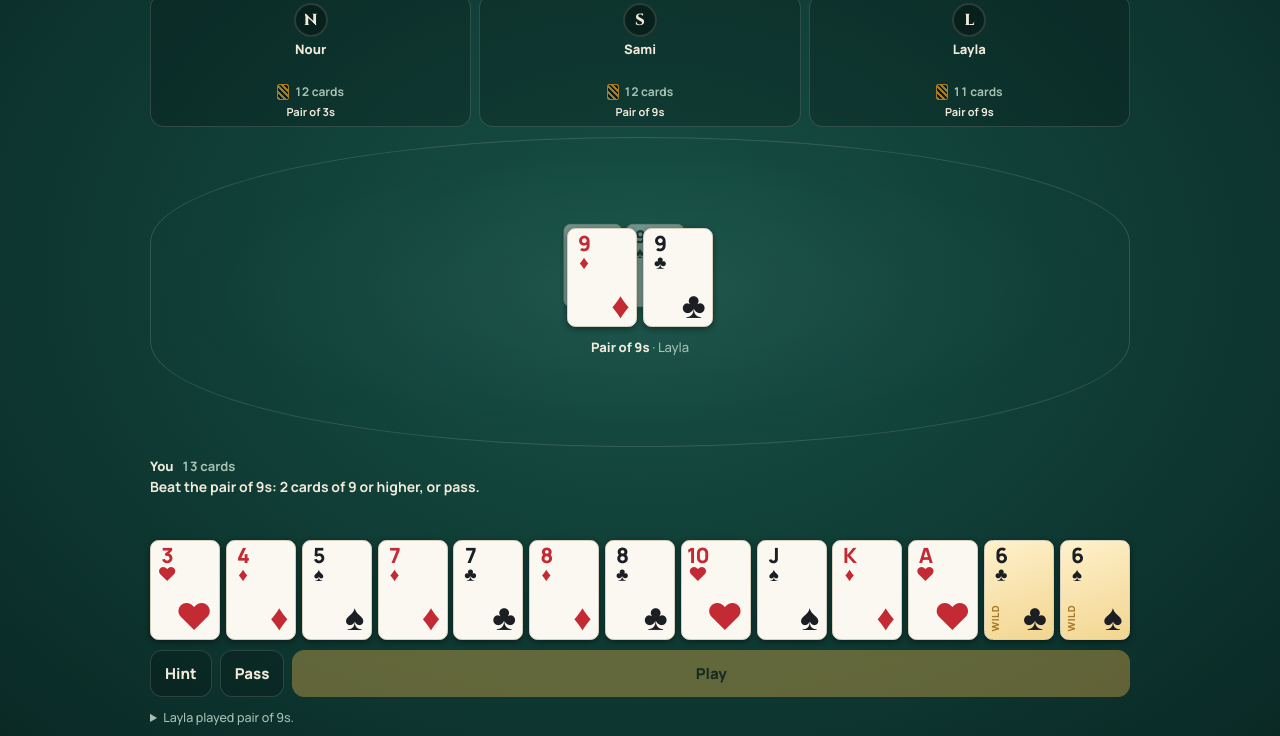
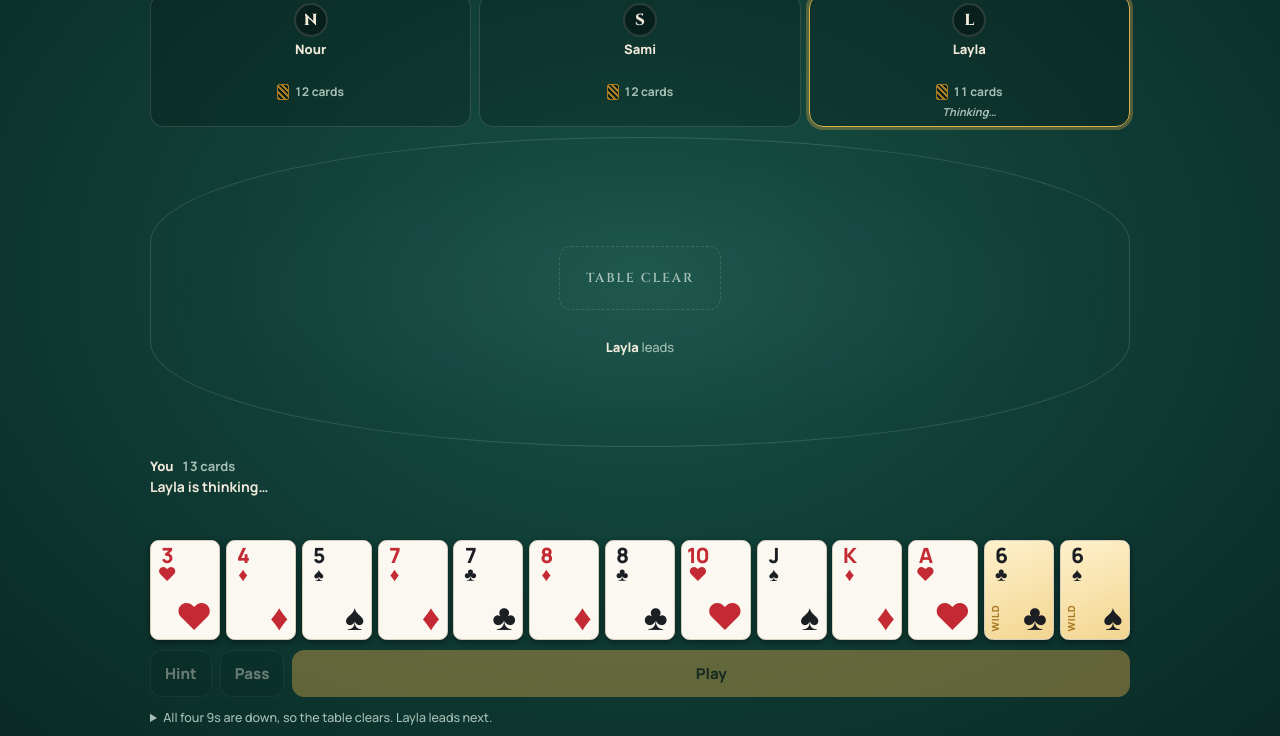
Before and after one commit to libyan11/president-and-peasant, a plain HTML site: page index.html in a window 1280 px wide. Shown: the part 64-800 px from the top of the page. Drawn offline with Linux system fonts and the light colour scheme.

Commit message:
Clear the table once four of a number are down in a round
Co-Authored-By: Claude Opus 5.5 <noreply@anthropic.com>

```diff
--- a/index.html
+++ b/index.html
@@ -320,7 +320,7 @@ function dealGame() {
   const start = Math.floor(Math.random() * n);
   deck.forEach((c, i) => S.players[(start + i) % n].hand.push(c));
   S.players.forEach(p => sortHand(p.hand));
-  Object.assign(S, { pile: null, prevPiles: [], lastBy: null, passes: 0, finish: [], firstPlay: true, sel: [], wildRank: null, banner: null, busy: false, pendingLeader: null, seq: 0, exchange: null, fresh: [], phase: 'play' });
+  Object.assign(S, { pile: null, prevPiles: [], roundCounts: {}, lastBy: null, passes: 0, finish: [], firstPlay: true, sel: [], wildRank: null, banner: null, busy: false, pendingLeader: null, seq: 0, exchange: null, fresh: [], phase: 'play' });
   S.log = [];
   addLog(`Game ${S.game} dealt. ${n} players, ${deck.length} cards.`);
   if (S.prevOrder && S.prevOrder.length === n) setupExchange();
@@ -438,6 +438,9 @@ function doPlay(pi, cards, rank, kill) {
   if (!p.hand.length) finishPlayer(pi);
   if (checkGameOver()) return;
   if (kill) { endRound(pi, `${p.name}'s 3♠ kills the round.`); return; }
+  S.roundCounts = S.roundCounts || {};
+  S.roundCounts[rank] = (S.roundCounts[rank] || 0) + cards.length;
+  if (S.roundCounts[rank] >= 4) { endRound(pi, `All four ${PLURAL[rank]} are down, so the table clears.`); return; }
   S.turn = nextActive(pi);
   nextTurn();
 }
@@ -464,7 +467,7 @@ function endRound(leader, msg) {
 
 function finishRound() {
   const L = S.pendingLeader;
-  S.pendingLeader = null; S.pile = null; S.prevPiles = []; S.passes = 0; S.lastBy = null;
+  S.pendingLeader = null; S.pile = null; S.prevPiles = []; S.passes = 0; S.lastBy = null; S.roundCounts = {};
   S.players.forEach(p => { p.last = null; });
   S.banner = null; S.busy = false; S.turn = L;
   nextTurn();
@@ -561,7 +564,8 @@ function botChoose(pi) {
     const left = hand.length - need;
     if (w > 0 && !(danger || left <= 2 || r >= 13)) continue;
     if (r === 15 && !(danger || pile.rank >= 12 || hand.length <= 4)) continue;
-    const cost = r + (nat.length > need ? 2.5 : 0) + w * 7 + (r === 15 ? 5 : 0);
+    const clears = ((S.roundCounts || {})[r] || 0) + need >= 4;
+    const cost = r + (nat.length > need ? 2.5 : 0) + w * 7 + (r === 15 ? 5 : 0) - (clears ? 4 : 0);
     if (!best || cost < best.cost) best = { cards: use, rank: r, cost };
   }
   const killer = hand.find(is3S);
@@ -703,7 +707,9 @@ function renderTable() {
   pile.innerHTML =
     (prev ? `<div class="prev" aria-hidden="true">${prev.cards.map(c => cardHTML(c)).join('')}</div>` : '') +
     `<div class="topplay${animate ? ' drop' : ''}">${S.pile.cards.map(c => cardHTML(c, { as: asOf(S.pile)(c) })).join('')}</div>`;
-  lbl.innerHTML = `<b>${esc(cap(describe(S.pile)))}</b> · ${esc(name(S.pile.by))}`;
+  const down = S.pile.kill ? 0 : ((S.roundCounts || {})[S.pile.rank] || 0);
+  lbl.innerHTML = `<b>${esc(cap(describe(S.pile)))}</b> · ${esc(name(S.pile.by))}` +
+    (down >= 2 ? `<br>${Math.min(down, 4)} of 4 ${PLURAL[S.pile.rank]} down this round` : '');
 }
 
 function exchangeHTML() {
@@ -816,6 +822,7 @@ function openRules() {
     <li><b>Who starts.</b> In the first game, whoever holds the 3♦ starts, and that first play has to include it. From the second game on, the President starts and can play anything.</li>
     <li><b>Following.</b> Lead a single, pair, triple or more of one number. The next player plays the same number of cards, of the same number or higher, or passes.</li>
     <li><b>3♠ kills.</b> Played alone on top of anything, the 3♠ ends the round on the spot and you lead the next one.</li>
+    <li><b>Four of a kind clears.</b> Once four cards of the same number are down in a round, the table clears. They don't have to be played together, and wild cards played as that number count. Whoever put down the fourth card starts the next round.</li>
     <li><b>Round end.</b> When everyone else passes, the cards are cleared and the play goes back to whoever put down the last cards. They start the next round. If they are already out, the next player starts.</li>
     <li><b>Titles.</b> First out is President, then Vice President. Second to last is Vice Peasant, last is Peasant. Everyone in between is a Citizen.</li>
     <li><b>Next game.</b> The Peasant hands their 2 best cards to the President, who gives back any 2. The Vice Peasant and Vice President swap 1 the same way. With 3 players it is 1 card each way.</li>
```
Also changed, not shown: 1 other file.
